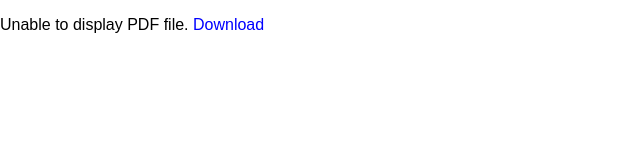
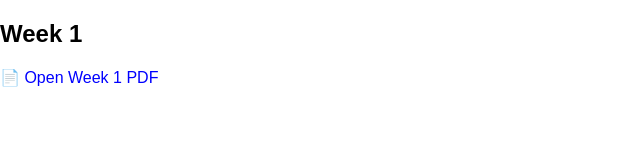
Before and after one commit to ebrahim226/ebrahimamin.github.io, a plain HTML site: page week1.html in a window 1280 px wide. Shown: the whole page, without its empty margins (0-640 px from the left). Drawn offline with Linux system fonts and the light colour scheme; files that its build step writes are made by us from their sources.

Commit message:
Update week1.html

```diff
--- a/week1.html
+++ b/week1.html
@@ -1,12 +1,16 @@
 <!DOCTYPE html>
 <html>
-  <head>
-    <title>IT Fundamentals</title>
-    <link rel="stylesheet" href="./css/mypdfstyle.css">
-  </head>
-  <body>
-    <object data="./pdf/week1.pdf" type="application/pdf">
-      <p>Unable to display PDF file. <a href="./pdf/week1.pdf">Download</a></p>
-    </object>
-  </body>
+<head>
+  <title>Week 1</title>
+  <link rel="stylesheet" href="mypdfstyle.css">
+</head>
+<body>
+
+<h2>Week 1</h2>
+
+<p>
+  <a href="week1.pdf" target="_blank">📄 Open Week 1 PDF</a>
+</p>
+
+</body>
 </html>
```
